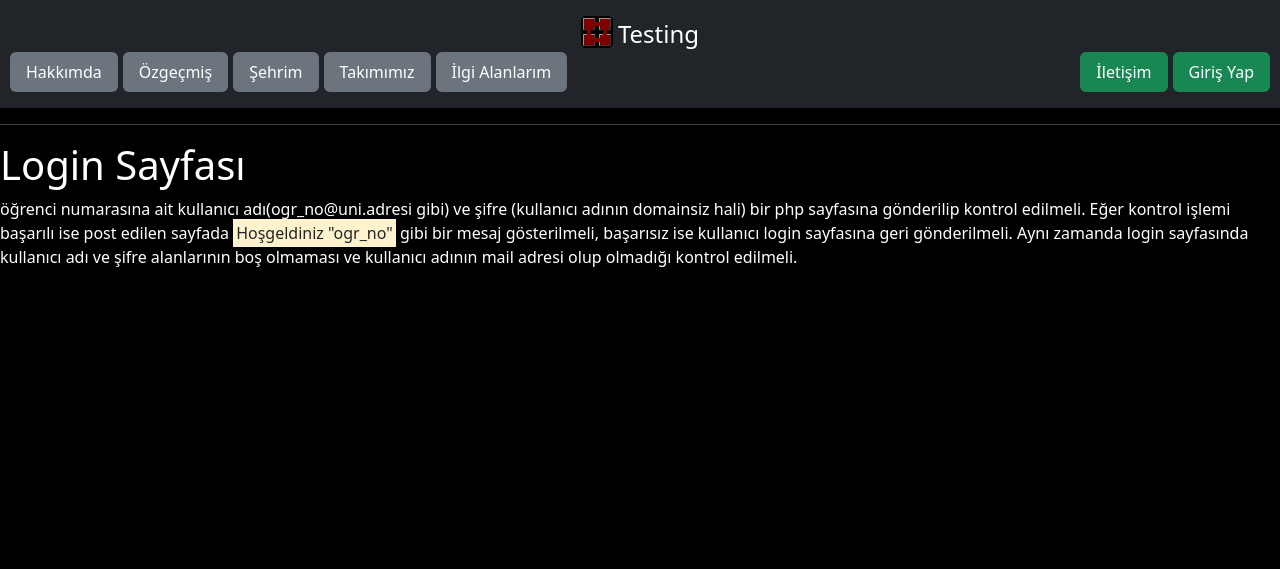
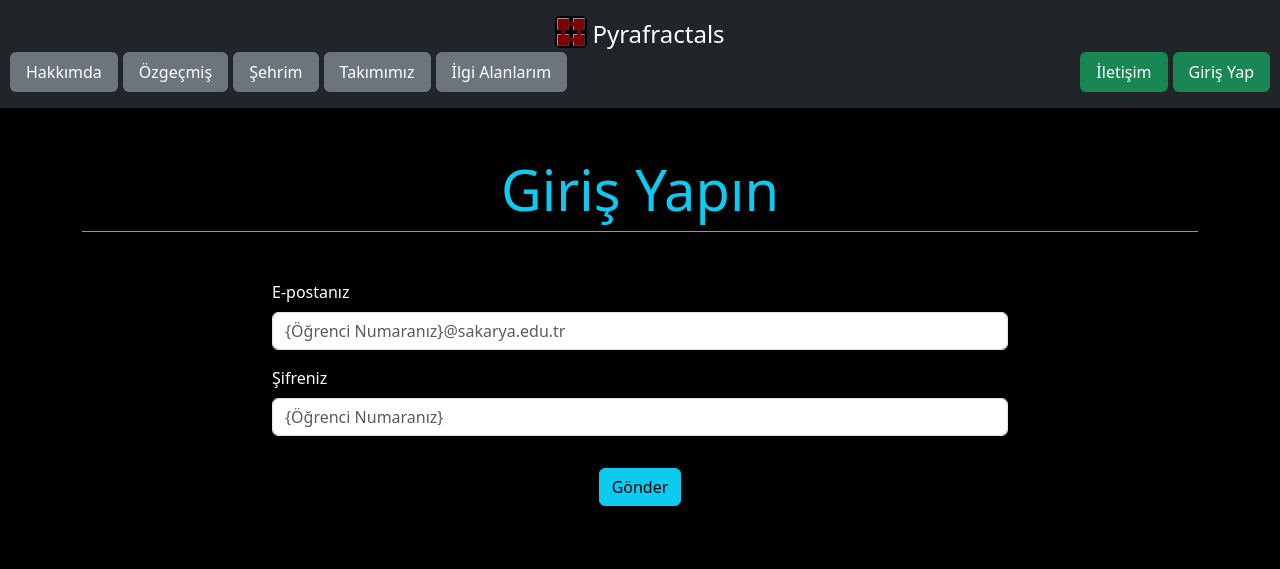
Before and after one commit to modular-pyrafractals/web-tekno-proje, a PHP site: page /login.html in a window 1280 px wide. Shown: the top 569 px of the page. Run offline with PHP 8.4, Linux system fonts and the light colour scheme.

Commit message:
Login Page and PHP File Done

```diff
--- a/contact.php
+++ b/contact.php
@@ -39,8 +39,8 @@ if (empty($_SESSION['csrf_token'])) {
       </ul>
     </nav>
     <div id="app" class="container py-5">
-    <h1 class="mb-4">İletişim Formu</h1>
-    <hr>
+    <div class="text-center mb-5">
+      <h1 class="display-4 text-info border-bottom border-info pb-2">İletişim Formu</h1>
     <form id="contactForm" @submit.prevent="checkForm" method="post" action="process.php" ref="formRef">
       <div class="row">
         <div class="col-md-6 mb-3">
--- a/login.html
+++ b/login.html
@@ -14,7 +14,7 @@
       <div class="container d-flex flex-wrap align-items-center justify-content-center">
         <a href="index.html" class="d-flex align-middle mb-3 mb-lg-0 text-white text-decoration-none">
           <img src="/assets/images/favicon.svg" alt="favicon" width="32" height="32">
-          <span class="fs-4 align-top fix-margin-left-5"> Testing</span>
+          <span class="fs-4 align-top fix-margin-left-5">Pyrafractals</span>
         </a>
       </div>
     </header>
@@ -31,8 +31,27 @@
         <li class="nav-item"><a href="login.html" class="nav-link active bg-success">Giriş Yap</a></li>
       </ul>
     </nav>
-    <hr>
-    <h1>Login Sayfası</h1>
-    <p>öğrenci numarasına ait kullanıcı adı(ogr_no@uni.adresi gibi) ve şifre (kullanıcı adının domainsiz hali) bir php sayfasına gönderilip kontrol edilmeli. Eğer kontrol işlemi başarılı ise post edilen sayfada <mark>Hoşgeldiniz "ogr_no"</mark> gibi bir mesaj gösterilmeli, başarısız ise kullanıcı login sayfasına geri gönderilmeli. Aynı zamanda login sayfasında kullanıcı adı ve şifre alanlarının boş olmaması ve kullanıcı adının mail adresi olup olmadığı kontrol edilmeli. </p>
+    <main class="container py-5">
+      <div class="text-center mb-5">
+        <h1 class="display-4 text-info border-bottom border-info pb-2">Giriş Yapın</h1>
+      </div>
+      <form id="loginForm" method="post" action="login.php">
+        <div class="row justify-content-center align-items-center">
+          <div class="col-md-8 mb-3">
+            <label for="email" class="form-label">E-postanız</label>
+            <input type="email" id="email" name="email" class="form-control" pattern="^[a-zA-Z][0-9]{9}@sakarya\.edu\.tr$" placeholder="{Öğrenci Numaranız}@sakarya.edu.tr">
+          </div>
+        </div>
+        <div class="row justify-content-center align-items-center mb-3">
+          <div class="col-md-8 mb-3">
+            <label for="password" class="form-label">Şifreniz</label>
+            <input type="text" id="password" name="password" class="form-control" pattern="^[a-zA-Z][0-9]{9}$" placeholder="{Öğrenci Numaranız}">
+          </div>
+        </div>
+        <div class="text-center mb-3">
+          <input type="submit" value="Gönder"class="btn btn-info">
+        </div>
+      </form>
+    </main>
   </body>
 </html>
```
Also changed, not shown: login.php (+67 -1 lines).
